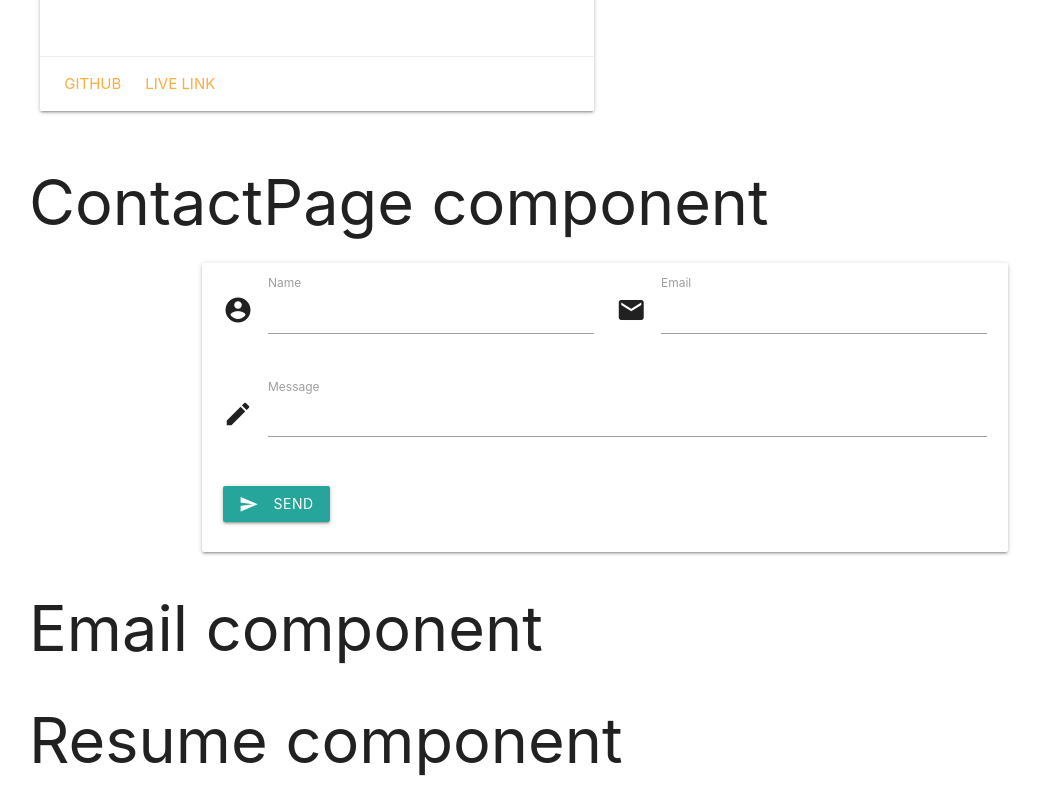
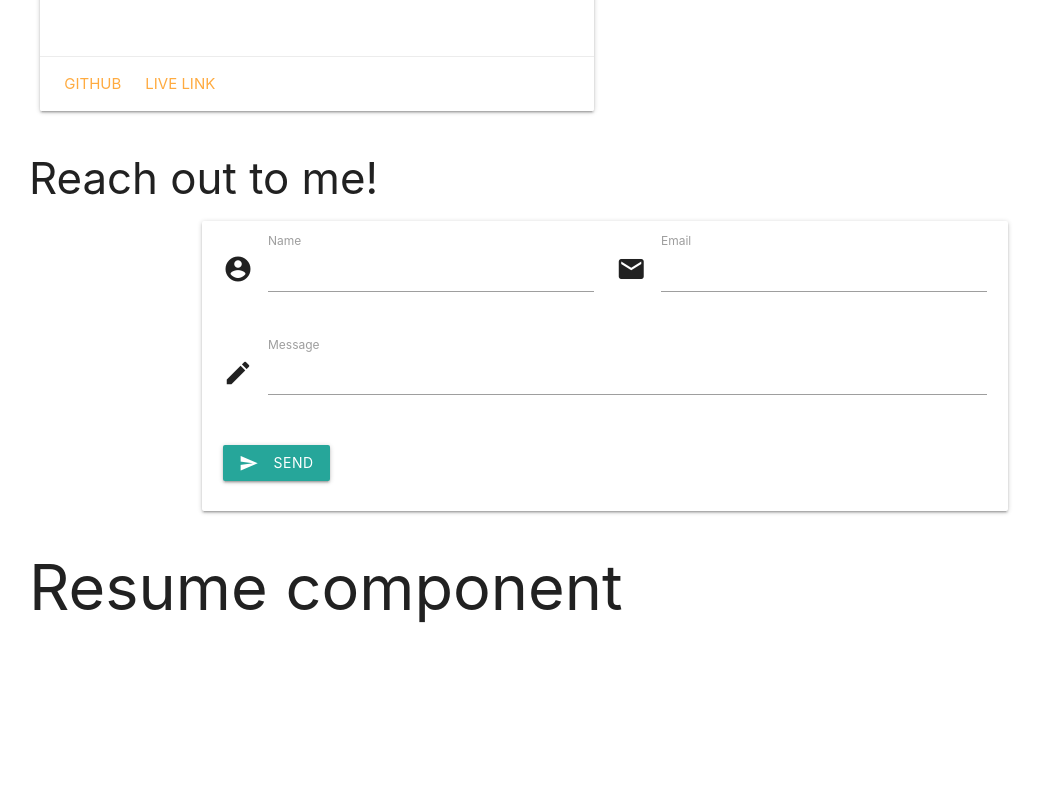
Before and after one commit to jamesocana6/james-ocana-portfolio, a React (Create React App) app in the folder frontend/: page / in a window 1280 px wide. Shown: the part 2990-3790 px from the top of the page, without its empty margins (35-1076 px from the left). After the commit the page ends 3637 px from the top, so only its background shows below. Built offline with nearby package versions, Linux system fonts and the light colour scheme; the HTML template or start-up script is replaced by a standard one.

Commit message:
Contact me header changed

```diff
--- a/frontend/src/Pages/ContactPage.js
+++ b/frontend/src/Pages/ContactPage.js
@@ -6,9 +6,8 @@ import Resume from "../Components/Resume";
 const ContactPage = () => {
     return(
         <div>
-            <h1>ContactPage component</h1>
+            <h3>Reach out to me!</h3>
             <Contact/>
-            <Email/>
             <Resume/>
         </div>
     )
```
